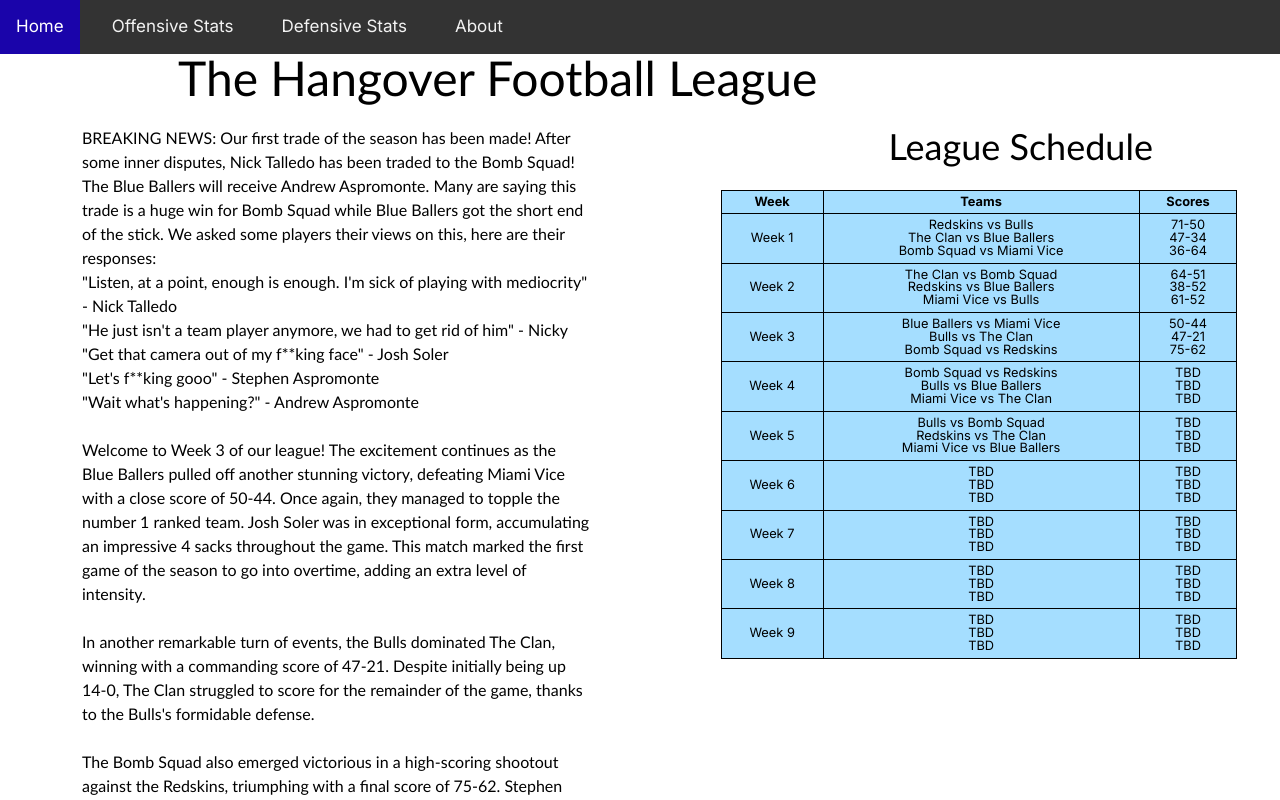
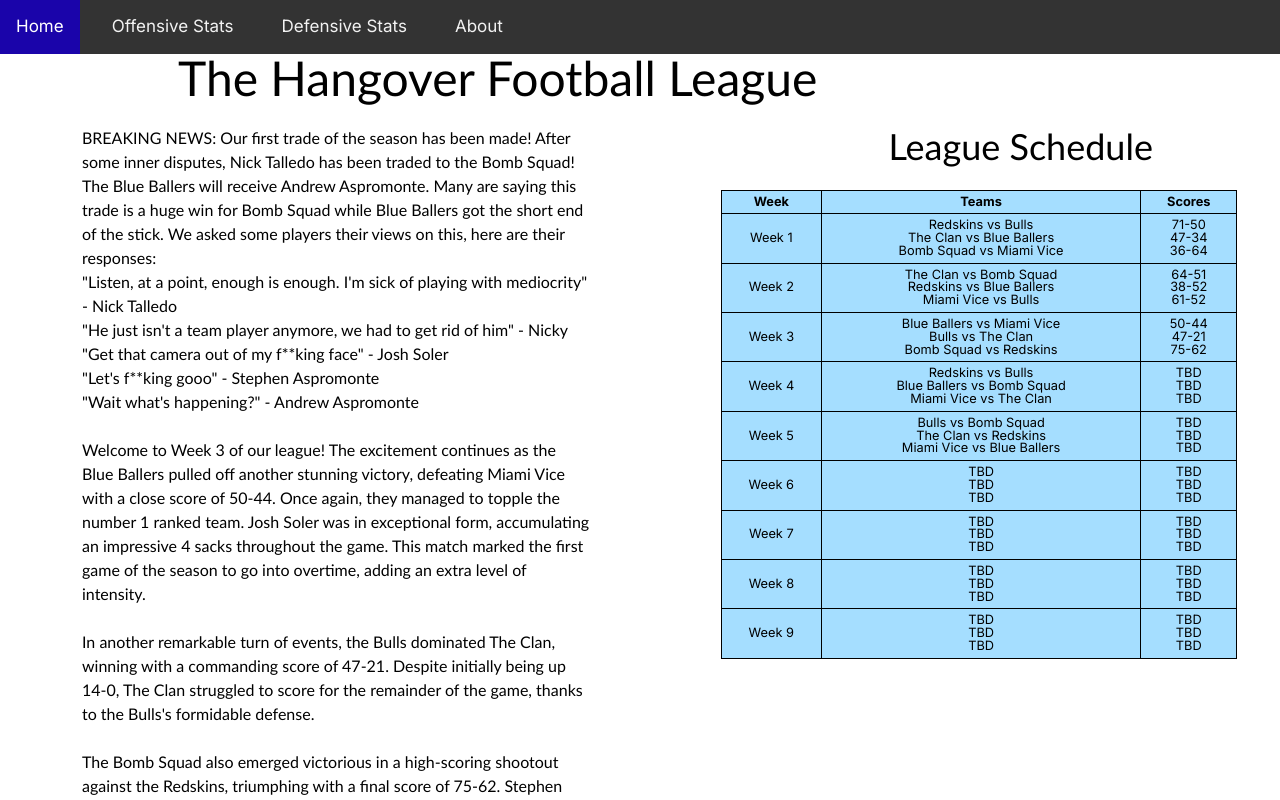
Before and after one commit to NickTalledo/HFL, a Next.js app: page / in a window 1280 px wide. Shown: the top 800 px of the page. Built offline with nearby package versions, Linux system fonts and the light colour scheme.

Commit message:
schedule

```diff
--- a/components/HomePage.jsx
+++ b/components/HomePage.jsx
@@ -164,7 +164,7 @@ const HomePage = () => {
                 <tr>
                   <td>Week 4</td>
                   <td>
-                    Bomb Squad vs Redskins <br /> Bulls vs Blue Ballers <br />{" "}
+                    Redskins vs Bulls <br /> Blue Ballers vs Bomb Squad <br />{" "}
                     Miami Vice vs The Clan
                   </td>
                   <td>
@@ -174,7 +174,7 @@ const HomePage = () => {
                 <tr>
                   <td>Week 5</td>
                   <td>
-                    Bulls vs Bomb Squad <br /> Redskins vs The Clan <br /> Miami
+                    Bulls vs Bomb Squad <br /> The Clan vs Redskins <br /> Miami
                     Vice vs Blue Ballers
                   </td>
                   <td>
```
